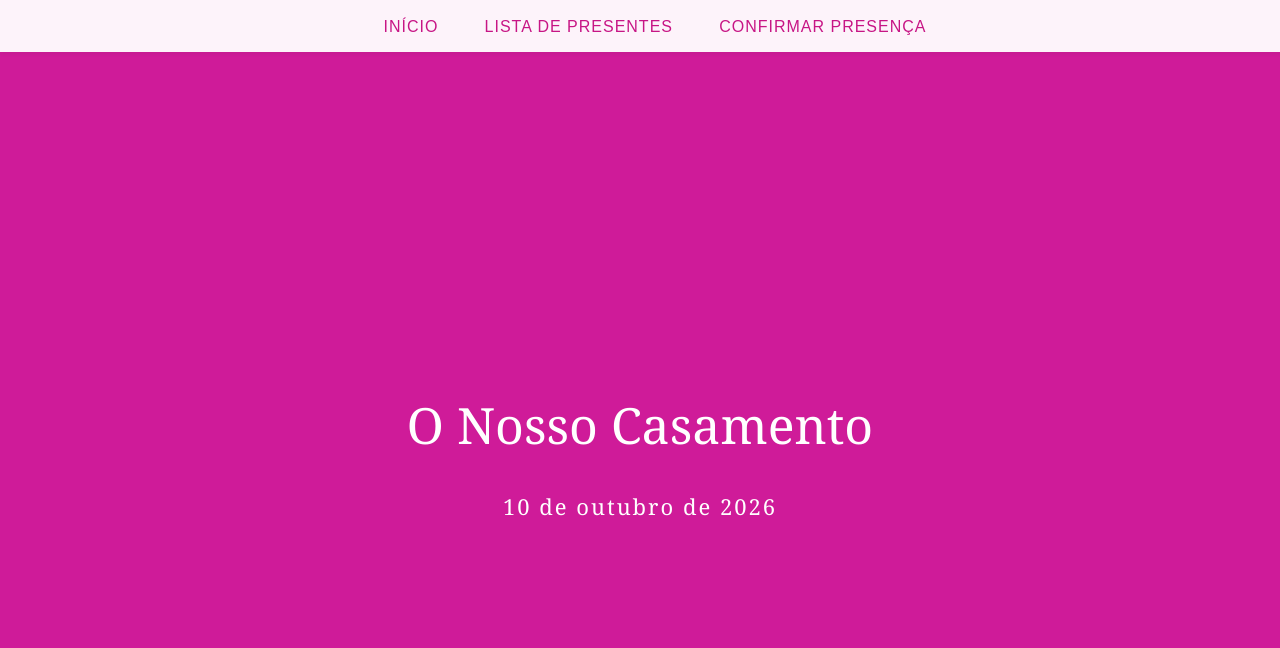
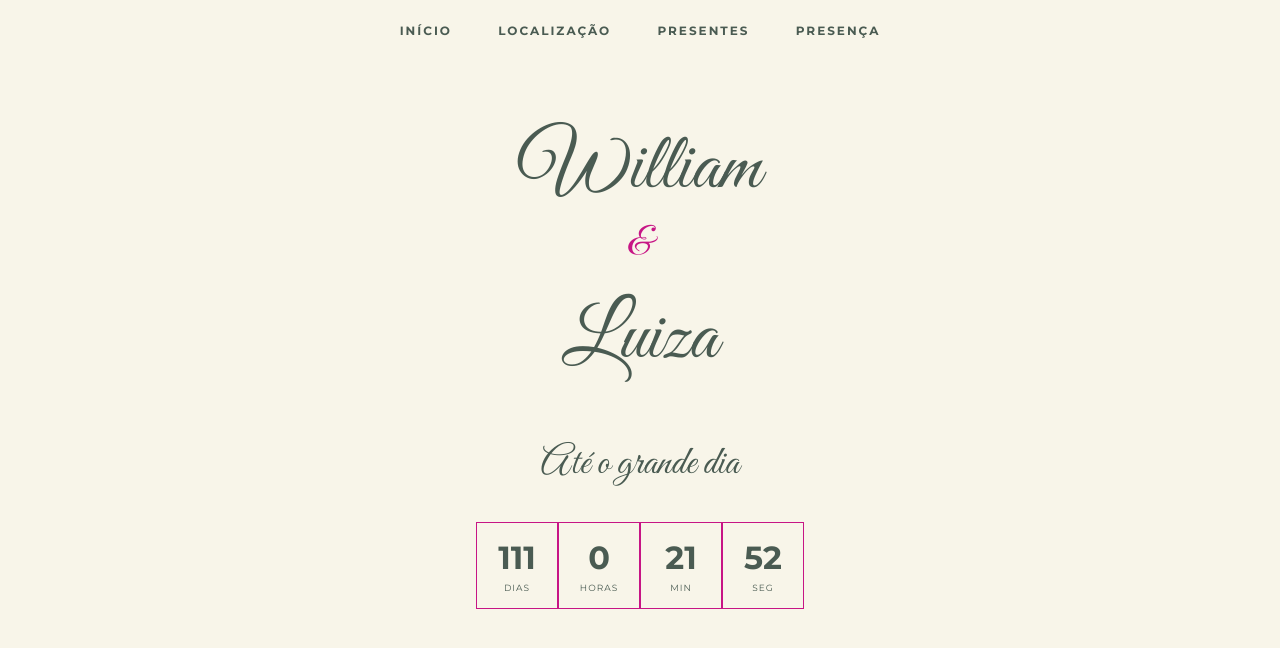
Before and after one commit to WillSpinardi/site-casamento, a website: page index.html in a window 1280 px wide. Drawn offline with Linux system fonts and the light colour scheme.

Commit message:
Atualizando Nome e cores

```diff
--- a/index.html
+++ b/index.html
@@ -1,39 +1,36 @@
 <!DOCTYPE html>
-<html lang="pt-PT">
+<html lang="pt-BR">
 <head>
     <meta charset="UTF-8">
-    <title>O Nosso Casamento</title>
+    <title>William & Luiza</title>
+    <!-- Importando fontes elegantes do Google -->
+    <link href="https://fonts.googleapis.com/css2?family=Great+Vibes&family=Montserrat:wght@300;400;700&display=swap" rel="stylesheet">
     <style>
-        body { font-family: 'Georgia', serif; text-align: center; background-color: #fdfaf6; color: #333; margin: 0; }
+        body { font-family: 'Montserrat', sans-serif; text-align: center; background-color: #F8F5E9; color: #4A5B52; margin: 0; }
 
-        /* Menu elegante fixo no topo */
-        .menu { background-color: rgba(255, 255, 255, 0.95); padding: 15px; position: fixed; width: 100%; top: 0; box-shadow: 0 2px 4px rgba(0,0,0,0.05); }
-        .menu button { background: none; color: #C71585; border: none; font-size: 16px; cursor: pointer; margin: 0 15px; text-transform: uppercase; letter-spacing: 1px; }
-        .menu button:hover { color: #C71585; }
+        /* Menu de Navegação */
+        .menu { padding: 20px; }
+        .menu button { background: none; color: #4A5B52; border: none; font-size: 12px; cursor: pointer; margin: 0 15px; text-transform: uppercase; letter-spacing: 2px; font-family: 'Montserrat', sans-serif; font-weight: bold; }
+        .menu button:hover { color: #C71585; } /* Fúcsia */
 
-        /* Imagem de Fundo e Texto da data */
-        .fundo-casamento {
-            /* A linha abaixo junta a sombra escura com a sua fotografia */
-            background-image: linear-gradient(rgb(207, 27, 153), rgba(207, 27, 153)), url('3667083.jpg');
-            background-size: cover;
-            background-position: center;
-            height: 100vh; /* Ocupa o ecrã inteiro do telemóvel ou PC */
-            display: flex;
-            flex-direction: column;
-            justify-content: center;
-            color: white;
-            padding-top: 50px;
-        }
-        .fundo-casamento h1 { font-size: 50px; margin-bottom: 10px; font-weight: normal; }
-        .fundo-casamento p { font-size: 22px; letter-spacing: 2px; }
+        /* Textos Principais */
+        .nomes { font-family: 'Great Vibes', cursive; font-size: 80px; margin: 40px 0 0 0; font-weight: normal; }
+        .e-comercial { font-family: 'Great Vibes', cursive; font-size: 40px; color: #C71585; margin: -20px 0; font-weight: normal; }
+        .titulo-secundario { font-family: 'Great Vibes', cursive; font-size: 40px; margin-top: 50px; font-weight: normal; }
 
-        /* Caixas de Presença e Presentes */
-        .conteudo { padding: 100px 20px; }
-        .caixa { margin: 0 auto; padding: 30px; border-radius: 10px; width: 350px; background: white; box-shadow: 0 4px 15px rgba(0,0,0,0.05); }
-        input, select, button.btn-confirma, .botao-loja { width: 100%; margin-top: 15px; padding: 12px; border: 1px solid #ddd; border-radius: 5px; box-sizing: border-box; font-size: 16px; }
-        button.btn-confirma { background: #8b7355; color: white; border: none; cursor: pointer; text-transform: uppercase; letter-spacing: 1px; }
-        .botao-loja { display: inline-block; text-decoration: none; background: #555; color: white; border: none; cursor: pointer; text-transform: uppercase; }
+        /* Contagem Regressiva */
+        .cronometro { display: flex; justify-content: center; margin-top: 20px; }
+        .caixa-tempo { border: 1px solid #C71585; padding: 15px 0; width: 80px; background-color: transparent; }
+        .caixa-tempo span { font-size: 32px; font-weight: bold; display: block; margin-bottom: 5px; }
+        .caixa-tempo p { font-size: 9px; text-transform: uppercase; margin: 0; letter-spacing: 1px; }
 
+        /* Caixas de Formulário e Informações */
+        .conteudo { padding: 20px; }
+        .caixa { margin: 0 auto; padding: 30px; border-radius: 2px; width: 320px; background: white; box-shadow: 0 4px 15px rgba(0,0,0,0.05); }
+        input, select, button.btn-confirma, .botao-loja { width: 100%; margin-top: 15px; padding: 12px; border: 1px solid #ddd; box-sizing: border-box; font-size: 14px; font-family: 'Montserrat', sans-serif; }
+        button.btn-confirma, .botao-loja { background: #C71585; color: white; border: none; cursor: pointer; text-transform: uppercase; letter-spacing: 1px; }
+
+        /* Controle das Abas */
         .aba { display: none; }
         .aba.ativa { display: block; }
     </style>
@@ -42,31 +39,53 @@
 
     <div class="menu">
         <button onclick="mudarAba('inicio')">Início</button>
-        <button onclick="mudarAba('presentes')">Lista de Presentes</button>
-        <button onclick="mudarAba('rsvp')">Confirmar Presença</button>
+        <button onclick="mudarAba('localizacao')">Localização</button>
+        <button onclick="mudarAba('presentes')">Presentes</button>
+        <button onclick="mudarAba('rsvp')">Presença</button>
     </div>
 
-    <div id="inicio" class="aba ativa">
-        <div class="fundo-casamento">
-            <h1>O Nosso Casamento</h1>
-            <p>10 de outubro de 2026</p>
+    <!-- Aba 1: Início com Nomes e Cronômetro -->
+    <div id="inicio" class="aba ativa conteudo">
+        <h1 class="nomes">William</h1>
+        <h2 class="e-comercial" style="margin-top: 0;">&</h2>
+        <h1 class="nomes" style="margin-top: 1;">Luiza</h1>
+
+        <h2 class="titulo-secundario">Até o grande dia</h2>
+
+        <div class="cronometro">
+            <div class="caixa-tempo"><span id="dias">0</span><p>Dias</p></div>
+            <div class="caixa-tempo"><span id="horas">0</span><p>Horas</p></div>
+            <div class="caixa-tempo"><span id="minutos">0</span><p>Min</p></div>
+            <div class="caixa-tempo"><span id="segundos">0</span><p>Seg</p></div>
         </div>
     </div>
 
-    <div id="presentes" class="aba conteudo">
+    <!-- Aba 2: Localização -->
+    <div id="localizacao" class="aba conteudo">
         <div class="caixa">
-            <h2>Lista de Presentes</h2>
-            <p>Fique à vontade para escolher uma loja:</p>
-            <a href="LINK_AQUI" target="_blank" class="botao-loja">Amazon</a>
-            <a href="LINK_AQUI" target="_blank" class="botao-loja">Outra Loja</a>
+            <h2 style="font-family: 'Great Vibes', cursive; font-size: 35px; margin: 0 0 15px 0; font-weight: normal;">Localização</h2>
+            <p style="font-size: 14px; line-height: 1.6;"><strong>Espaço X</strong><br>Rua Exemplo, 123 - Bairro<br>São Paulo - SP</p>
+            <!-- Espaço para adicionar o mapa do Google futuramente -->
+            <p style="font-size: 12px; color: #888; margin-top: 20px;">(O mapa interativo será inserido aqui)</p>
         </div>
     </div>
 
+    <!-- Aba 3: Presentes -->
+    <div id="presentes" class="aba conteudo">
+        <div class="caixa">
+            <h2 style="font-family: 'Great Vibes', cursive; font-size: 35px; margin: 0 0 15px 0; font-weight: normal;">Lista de Presentes</h2>
+            <p style="font-size: 14px;">Fique à vontade para escolher uma loja:</p>
+            <a href="#" target="_blank" class="botao-loja">Amazon</a>
+            <a href="#" target="_blank" class="botao-loja">Magazine Luiza</a>
+        </div>
+    </div>
+
+    <!-- Aba 4: Confirmação -->
     <div id="rsvp" class="aba conteudo">
         <div class="caixa">
-            <h2>Confirme a sua Presença</h2>
+            <h2 style="font-family: 'Great Vibes', cursive; font-size: 35px; margin: 0 0 15px 0; font-weight: normal;">Confirme sua Presença</h2>
             <form id="formRsvp">
-                <input type="text" id="nome" placeholder="O seu nome completo" required oninvalid="this.setCustomValidity('Por favor, digite o seu nome.')" oninput="this.setCustomValidity('')">
+                <input type="text" id="nome" placeholder="Seu nome completo" required oninvalid="this.setCustomValidity('Por favor, digite o seu nome.')" oninput="this.setCustomValidity('')">
                 <select id="vaiComparecer">
                     <option value="true">Vou comparecer</option>
                     <option value="false">Não poderei ir</option>
@@ -77,12 +96,26 @@
     </div>
 
     <script>
+        // Função do Menu
         function mudarAba(idDaAba) {
-            const abas = document.querySelectorAll('.aba');
-            abas.forEach(aba => aba.classList.remove('ativa'));
+            document.querySelectorAll('.aba').forEach(aba => aba.classList.remove('ativa'));
             document.getElementById(idDaAba).classList.add('ativa');
         }
 
+        // Função do Cronômetro
+        const dataCasamento = new Date("Oct 10, 2026 00:00:00").getTime();
+
+        setInterval(function() {
+            const agora = new Date().getTime();
+            const distancia = dataCasamento - agora;
+
+            document.getElementById("dias").innerText = Math.floor(distancia / (1000 * 60 * 60 * 24));
+            document.getElementById("horas").innerText = Math.floor((distancia % (1000 * 60 * 60 * 24)) / (1000 * 60 * 60));
+            document.getElementById("minutos").innerText = Math.floor((distancia % (1000 * 60 * 60)) / (1000 * 60));
+            document.getElementById("segundos").innerText = Math.floor((distancia % (1000 * 60)) / 1000);
+        }, 1000);
+
+        // Função de envio de dados
         const form = document.getElementById('formRsvp');
         form.addEventListener('submit', async (evento) => {
             evento.preventDefault();
@@ -95,7 +128,7 @@
                 body: JSON.stringify({ nome, vaiComparecer })
             });
 
-            alert('Resposta guardada com sucesso!');
+            alert('Resposta salva com sucesso!');
             form.reset();
         });
     </script>
```
